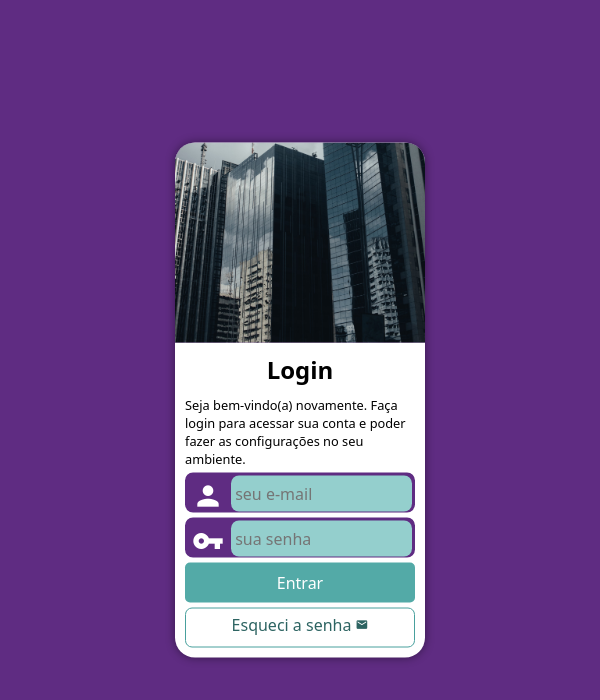
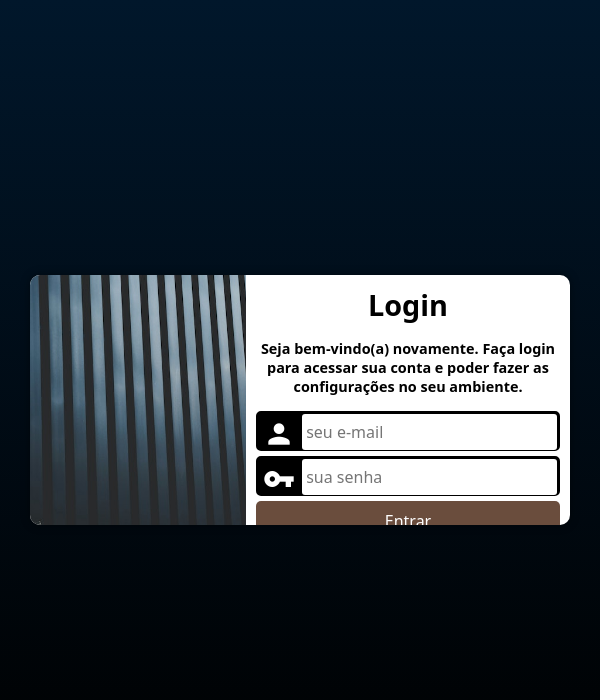
Before and after one commit to LuanEduardoS/projeto-login, a plain HTML site: page index.html in a window 600 px wide. Drawn offline with Linux system fonts and the light colour scheme.

Commit message:
atualização do projeto login

```diff
--- a/estilos/media-query.css
+++ b/estilos/media-query.css
@@ -1,13 +1,13 @@
 @charset "UTF-8";
 
+/* Styles for screen size between 768px and 992px */
 @media screen and (min-width: 768px) and (max-width: 992px) {
-
     body {
-        background-image: linear-gradient(to top, #49a09d, #5f2c82);
+        background-image: linear-gradient(to top, #000000, #01172B);
     }
 
     section#login {
-        width:80vw;
+        width: 80vw;
         height: 280px;
     }
 
@@ -23,10 +23,10 @@
     }
 }
 
+/* Styles for screen size between 992px and 1199px (existing media query) */
 @media screen and (min-width: 992px) {
-
     body {
-        background-image: linear-gradient(to top, #49a09d, #5f2c82);
+        background-image: linear-gradient(to top, #000000, #01172B);
     }
 
     section#login {
@@ -45,7 +45,6 @@
         width: 50%;
     }
 
-
     div#formulario > h1 {
         font-size: 2em;
     }
@@ -55,3 +54,35 @@
         margin: 20px 0px;
     }
 }
+
+/* Styles for screen size between 576px and 767px (new media query) */
+@media screen and (min-width: 576px) and (max-width: 767px) {
+    body {
+        background-image: linear-gradient(to top, #000000, #01172B);
+    }
+
+    section#login {
+        width: 90vw;
+        height: 250px;
+    }
+
+    section#login > div#imagem {
+        float: left;
+        width: 40%;
+        height: 100%;
+    }
+
+    section#login > div#formulario {
+        float: right;
+        width: 60%;
+    }
+
+    div#formulario > h1 {
+        font-size: 1.8em;
+    }
+
+    div#formulario > p {
+        font-size: 0.9em;
+        margin: 15px 0px;
+    }
+}
--- a/estilos/style.css
+++ b/estilos/style.css
@@ -1,10 +1,4 @@
 @charset "UTF-8";
-
-/*
-    Paleta de cores
-    Verdes: #49a09d
-    Lilás: #5f2c82
-*/
 
 * {
     font-family: system-ui, -apple-system, BlinkMacSystemFont, 'Segoe UI', Roboto, Oxygen, Ubuntu, Cantarell, 'Open Sans', 'Helvetica Neue', sans-serif;
@@ -14,7 +8,7 @@
 }
 
 body, html {
-    background-color: #5f2c82;
+    background-color: black;
     height: 100vh;
     width: 100vw;
 }
@@ -34,7 +28,7 @@ section#login {
     background-color: white;
     width: 250px;
     height: 515px;
-    border-radius: 20px;
+    border-radius: 10px;
     box-shadow: 0px 0px 10px rgba(0, 0, 0, 0.450);
 
     transform: translate(-50%, -50%);
@@ -44,7 +38,7 @@ section#login {
 
 section#login > div#imagem {
     display: block;
-    background: #5f2c82 url(../imagens/pexels-igor-visuals-3681805.jpg);
+    background: url(../imagens/pexels-henry-&-co-1426421\ \(1\).jpg);
     background-size: cover;
     background-position: left bottom;
     height: 200px;
@@ -62,15 +56,17 @@ div#formulario > h1 {
 
 div#formulario > p {
     font-size: 0.8em;
+    font-weight: 600;
+    text-align: center;
 }
 
 form > div.campo {
-    background-color: #5f2c82;
-    border: 2px solid #5f2c82;
+    background-color: #000000;
+    border: 2px solid #000000;
     display: block;
     width: 100%;
     height: 40px;
-    border-radius: 8px;
+    border-radius: 5px;
     margin: 5px 0px;
 }
 
@@ -87,12 +83,12 @@ div.campo > i {
 }
 
 div.campo > input {
-    background-color: #94cfcd;
+    background-color: white;
     font-size: 1em;
     width: calc(100% - 45px);
     height: 100%;
     border: 0px;
-    border-radius: 8px;
+    border-radius: 3px;
     padding: 4px;
     transform: translateY(-12px);
 }
@@ -104,10 +100,11 @@ div.campo > input:focus-within {
 
 form > input[type=submit] {
     display: block;
+    text-align: center;
     font-size: 1em;
     width: 100%;
     height: 40px;
-    background-color: #53aaa7;
+    background-color: #6A4D3D;
     color: white;
     border: none;
     border-radius: 5px;
@@ -115,28 +112,29 @@ form > input[type=submit] {
 }
 
 form > input[type=submit]:hover {
-    background-color: #2d6462;
+    background-color: #3884a0;
 }
 
 form > a.botao {
     display: block;
+    font-size: 0.8em;
+    color: red;
     text-align: center;
-    font-size: 1em;
-    width: 100%;
+    width: 50%;
     height: 40px;
+    margin: 5px auto;
     padding-top: 5px;
-    margin-top: 5px;
     background-color: white;
-    color: #2d6462;
-    border: 1px solid #49a09d;
-    border-radius: 7px;
-    text-decoration: none;
+    color: gray;
+    border-radius: 5px;
+    text-decoration: underline gray;
 }
 
 form > a.botao:hover {
-    background-color: #6cd3cf;
+    color: black;
+    text-decoration: underline red;
 }
 
 form > a.botao > i {
-    font-size: 0.8em;
+    font-size: 1em;
 }
```
Also changed, not shown: index.html (+1 -1 lines), imagens/pexels-henry-&-co-1426421 (1).jpg (added), imagens/pexels-igor-visuals-3681805.jpg (deleted).
